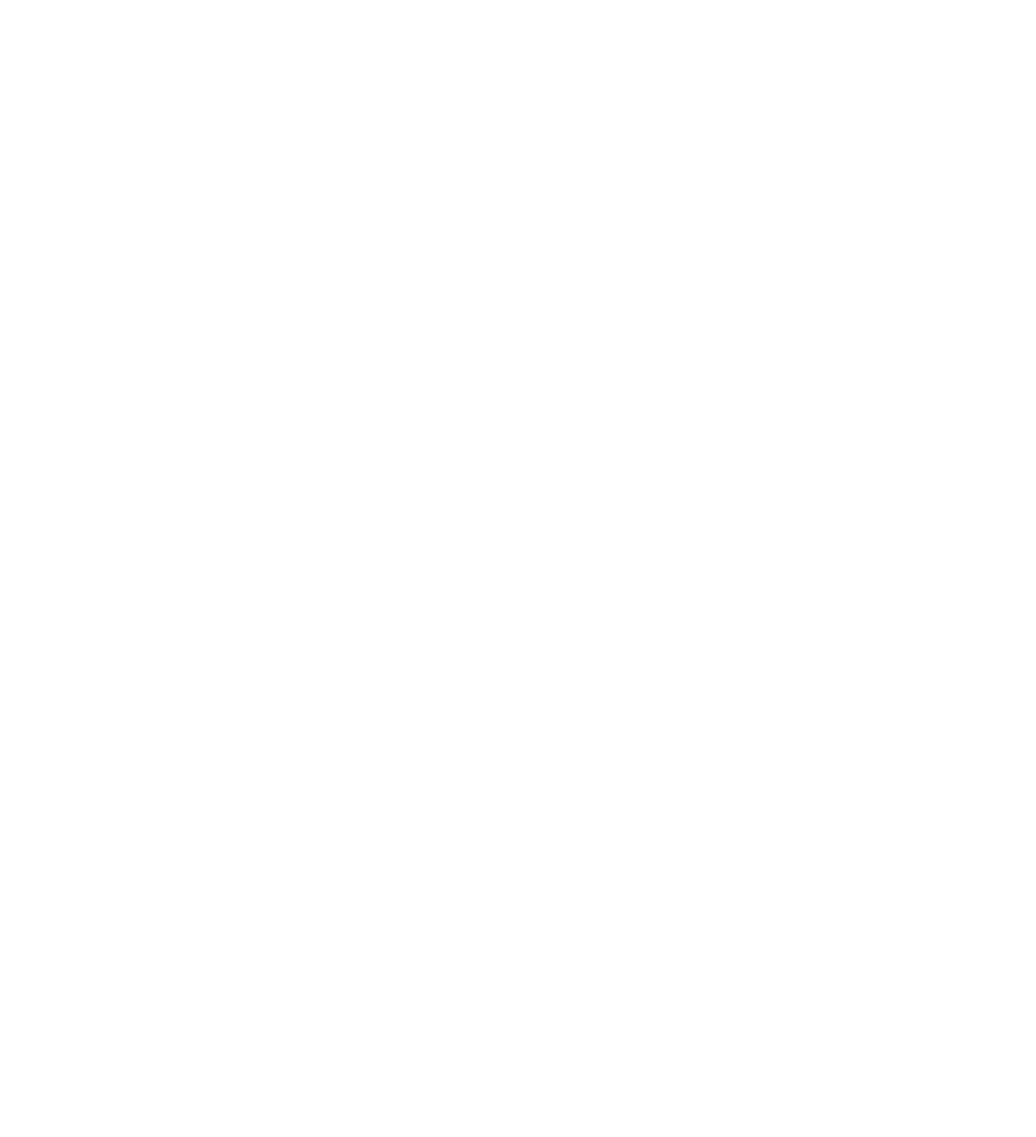
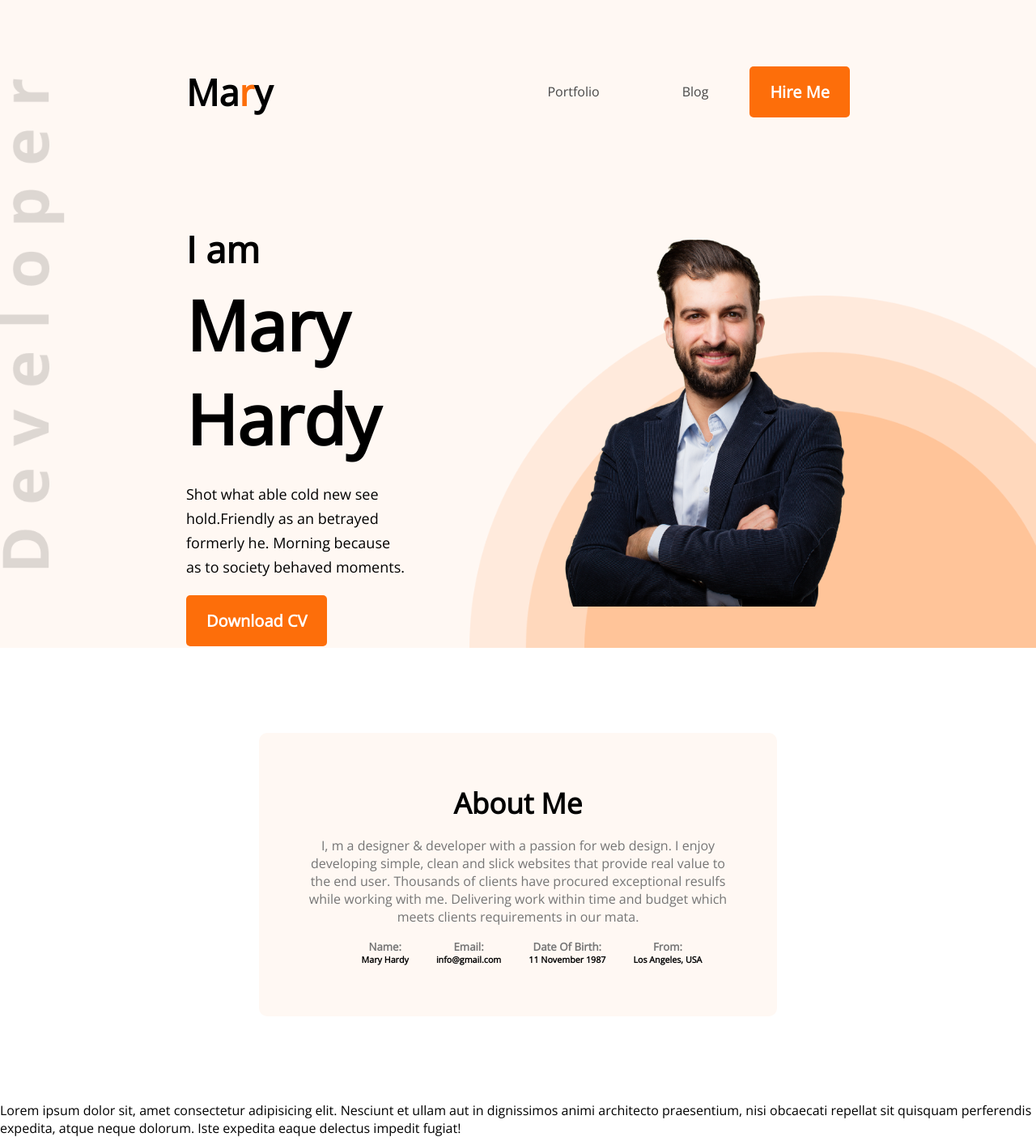
Before and after one commit to towhidulislam2023/devoloper-porifolio-site, a plain HTML site: page index.html in a window 1280 px wide. Shown: the whole page at 81% size. Before the commit the page ends 800 px from the top, so only its background shows below. Drawn offline with nearby package versions, Linux system fonts and the light colour scheme.

Commit message:
about sction done

```diff
--- a/index.html
+++ b/index.html
@@ -1,5 +1,6 @@
 <!DOCTYPE html>
 <html lang="en">
+
 <head>
     <meta charset="UTF-8">
     <meta http-equiv="X-UA-Compatible" content="IE=edge">
@@ -7,7 +8,61 @@
     <title>MY PORT-FOLIO</title>
     <link rel="stylesheet" href="port-folio-css/style.css">
 </head>
+
 <body>
+    <header class="header">
+        <nav>
+            <h2 class="logo">Ma<span class="w-c">r</span>y</h2>
+            <ul>
+                <li><a href="#">Portfolio</a></li>
+                <li><a href="#">Blog</a></li>
+                <button class="primary-btn">Hire Me</button>
+            </ul>
+        </nav>
+        <div class="header-content">
+            <div class="header-title">
+                <h3 class="second-title">I am</h3>
+                <h1 class="fist-title">Mary Hardy</h1>
+                <p class="title-description">Shot what able cold new see hold.Friendly as an betrayed formerly he.
+                    Morning because as to society behaved moments.</p>
+                <button class="primary-btn">Download CV</button>
+            </div>
+            <div class="header-image">
+                <img src="./images/hardy.png" class="hardy-image" alt="">
+            </div>
+        </div>
+    </header>
+    <main>
+        <section class="about">
+            <div class="about-conntent">
+                <h1 style="font-weight: 700;font-size: 35px;line-height: 48px;">About Me</h1>
+                <p style="color: #757575;">I, m a designer & developer with a passion for web design. I enjoy developing
+                    simple, clean and slick websites that provide real value to the end user. Thousands of clients have
+                    procured exceptional resulfs while working with me. Delivering work within time and budget which
+                    meets clients requirements in our mata.</p>
+                <div class="parsonal-info">
+                    <div class="name">
+                        <h5>Name:</h5>
+                        <h6 style="color: #000000;" >Mary Hardy</h6>
+                    </div>
+                    <div class="name">
+                        <h5>Email:</h5>
+                        <h6 style="color: #000000;" >info@gmail.com</h6>
+                    </div>
+                    <div class="name">
+                        <h5>Date Of Birth:</h5>
+                        <h6 style="color: #000000;" >11 November 1987</h6>
+                    </div>
+                    <div class="name">
+                        <h5>From:</h5>
+                        <h6 style="color: #000000;" >Los Angeles, USA</h6>
+                    </div>
+                </div>
+            </div>
+        </section>
+        <section><p>Lorem ipsum dolor sit, amet consectetur adipisicing elit. Nesciunt et ullam aut in dignissimos animi architecto praesentium, nisi obcaecati repellat sit quisquam perferendis expedita, atque neque dolorum. Iste expedita eaque delectus impedit fugiat!</p></section>
+    </main>
+    <footer></footer>
+</body>
 
-</body>
 </html>
--- a/port-folio-css/style.css
+++ b/port-folio-css/style.css
@@ -0,0 +1,139 @@
+@import url('https://fonts.googleapis.com/css2?family=Open+Sans&display=swap');
+
+* {
+    margin: 0;
+    padding: 0;
+    box-sizing: border-box;
+    font-family: 'Open Sans', sans-serif
+}
+
+/* Header section  */
+body {
+    height: 100vh;
+}
+
+.header {
+    height: 100vh;
+    background: #FFF8F3;
+    background-image: url(../images/header_bg.png), url(../images/developer.png);
+    background-repeat: no-repeat;
+    background-position: bottom right, left;
+    background-size: 700px, 80px;
+}
+
+nav {
+    padding: 51px 230px;
+    display: flex;
+    justify-content: space-between;
+    align-items: center;
+}
+
+.logo {
+    color: black;
+    font-weight: 800;
+    font-size: 45px;
+    line-height: 61px;
+    font-style: normal;
+}
+
+.w-c {
+    color: #FD6E0A;
+}
+
+nav ul {
+    display: flex;
+    align-items: center;
+}
+
+nav ul li {
+    list-style: none;
+    margin: 51px;
+}
+
+nav ul li a {
+    text-decoration: none;
+    color: #474747;
+}
+
+.primary-btn {
+    height: fit-content;
+    padding: 18px 25px;
+    background: #FD6E0A;
+    border-radius: 5px;
+    border: none;
+    color: white;
+    font-weight: 700;
+    font-size: 20px;
+    line-height: 27px;
+}
+
+.header-content {
+    padding: 51px 230px;
+    display: flex;
+    justify-content: space-around;
+    align-items: top;
+    gap: 163px;
+
+}
+
+.hardy-image {
+    width: 384px;
+    height: 472px;
+}
+
+.header-title {}
+
+.second-title {
+    font-weight: 600;
+    font-size: 45px;
+    line-height: 61px;
+    margin-bottom: 5px;
+
+}
+
+.fist-title {
+    font-weight: 700;
+    font-size: 85px;
+    line-height: 116px;
+    margin-bottom: 20px;
+}
+
+.title-description {
+    font-weight: 400;
+    font-size: 18px;
+    line-height: 30px;
+    margin-bottom: 20px;
+}
+
+/* about section  */
+.about {
+    height: 70vh;
+    /* background-color: red; */
+    display: flex;
+    align-items: center;
+    justify-content: center;
+}
+
+.about-conntent {
+    display: flex;
+    align-items: center;
+    justify-content: space-around;
+    flex-direction: column;
+    height: 350px;
+    width: 640px;
+    background: #FFF8F3;
+    border-radius: 10px;
+    text-align: center;
+    padding: 54px;
+}
+
+.parsonal-info {
+    display: flex;
+    justify-content: space-around;
+    align-items: center;
+}
+
+.parsonal-info .name {
+    margin-left: 34px;
+    color: #757575;
+}
```
